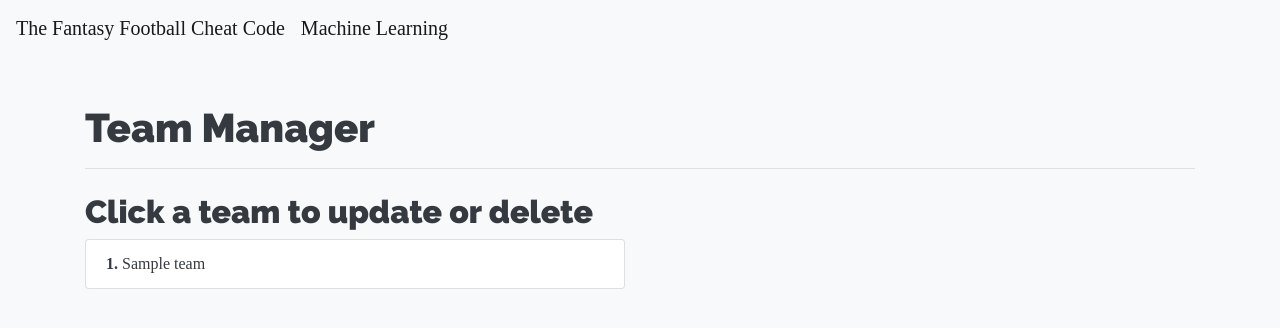
After one commit to aldodagio/fantasyfootball, a Flask app: template templates/team_manager.html in a window 1280 px wide. The commit adds this page. Shown: the top 328 px of the page. Run offline with Flask 3, Linux system fonts and the light colour scheme; the template is opened without the code that fills it: most values are stand-ins (such as "Sample title", 1, 10 or a date in 2020); some libraries are stand-ins or nearby versions; some web fonts are replaced.

Commit message:
code update

```diff
--- a/App.py
+++ b/App.py
@@ -381,6 +381,44 @@ def linear_regression():
 def about_us():
     return render_template('about_us.html')
 
+@app.route('/database_manager')
+def database_manager():
+    return render_template('database_manager.html')
+
+@app.route('/game_manager')
+def game_manager():
+    return render_template('game_manager.html')
+
+@app.route('/passing_manager')
+def passing_manager():
+    return render_template('passing_manager.html')
+
+@app.route('/player_manager')
+def player_manager():
+    return render_template('player_manager.html')
+
+@app.route('/receiving_manager')
+def receiving_manager():
+    return render_template('receiving_manager.html')
+
+@app.route('/rushing_manager')
+def rushing_manager():
+    return render_template('rushing_manager.html')
+
+@app.route('/season_manager')
+def season_manager():
+    return render_template('season_manager.html')
+
+@app.route('/stats_manager')
+def stats_manager():
+    return render_template('stats_manager.html')
+
+@app.route('/team_manager')
+def team_manager():
+    connection = Connection()
+    teams = connection.select_teams()
+    return render_template('team_manager.html', teams=teams)
+
 @app.route('/draft_day_tool')
 def draft_day_tool():
     connection = Connection()
--- a/Scraper.py
+++ b/Scraper.py
@@ -14,7 +14,8 @@ class Scraper:
         self.url = "https://www.footballdb.com/fantasy-football/index.html?pos=" + pos + "&yr=" + str(
             year) + "&wk=" + str(week) + "&key=" + str(key)
         self.headers = {
-            "User-Agent": "Mozilla/5.0 (Windows NT 10.0; Win64; x64) AppleWebKit/537.36 (KHTML, like Gecko) Chrome/88.0.4324.182 Safari/537.36"}
+            "User-Agent": "Mozilla/5.0 (Windows NT 10.0; Win64; x64) AppleWebKit/537.36 (KHTML, like Gecko) Chrome/88.0.4324.182 Safari/537.36"
+        }
 
     def setYear(self, year):
         self.year = year
@@ -60,7 +61,7 @@ class Scraper:
             # Parse the HTML content
             soup = BeautifulSoup(response.text, 'html.parser')
             # Find the table with the desired data
-            table = soup.find('table', {'class': 'statistics scrollable'})
+            table = soup.find('table', {'class': 'statistics scrollable scrollable-fixed'})
             if table:
                 # Create a CSV file for writing
                 with open('C:/Users/aldod/PycharmProjects/fantasyfootball/data/raw_data/' + str(
--- a/templates/index.html
+++ b/templates/index.html
@@ -27,6 +27,11 @@
         <span class="navbar-toggler-icon"></span>
     </button>
     <a class="navbar-brand" href="/draft_day_tool">Draft Day Tool</a>
+    <button class="navbar-toggler" type="button" data-toggle="collapse" data-target="#navbarNavDropdown"
+            aria-controls="navbarNavDropdown" aria-expanded="false" aria-label="Toggle navigation">
+        <span class="navbar-toggler-icon"></span>
+    </button>
+    <a class="navbar-brand" href="/database_manager">Database Manager</a>
     <button class="navbar-toggler" type="button" data-toggle="collapse" data-target="#navbarNavDropdown"
             aria-controls="navbarNavDropdown" aria-expanded="false" aria-label="Toggle navigation">
         <span class="navbar-toggler-icon"></span>
--- /dev/null
+++ b/templates/team_manager.html
@@ -0,0 +1,46 @@
+<!DOCTYPE html>
+<html lang="en">
+<head>
+    <meta charset="UTF-8">
+    <meta name="viewport" content="width=device-width, initial-scale=1.0">
+    <title>Player Search Results</title>
+    <link rel="stylesheet" href="https://maxcdn.bootstrapcdn.com/bootstrap/4.0.0/css/bootstrap.min.css">
+    <link rel="stylesheet" type="text/css" href="{{ url_for('static',filename='styles/prediction_view.css') }}">
+    <link rel="stylesheet" type="text/css" href="{{ url_for('static',filename='styles/global.css') }}">
+    <script src="https://cdnjs.cloudflare.com/ajax/libs/html2pdf.js/0.10.1/html2pdf.bundle.min.js"></script>
+</head>
+<body>
+<!-- Header/Navbar -->
+<nav class="navbar navbar-expand-lg navbar-light bg-light">
+    <a class="navbar-brand" href="/">The Fantasy Football Cheat Code</a>
+    <button class="navbar-toggler" type="button" data-toggle="collapse" data-target="#navbarNavDropdown"
+            aria-controls="navbarNavDropdown" aria-expanded="false" aria-label="Toggle navigation">
+        <span class="navbar-toggler-icon"></span>
+    </button>
+    <a class="navbar-brand" href="../linear_regression">Machine Learning</a>
+    <button class="navbar-toggler" type="button" data-toggle="collapse" data-target="#navbarNavDropdown"
+            aria-controls="navbarNavDropdown" aria-expanded="false" aria-label="Toggle navigation">
+        <span class="navbar-toggler-icon"></span>
+    </button>
+</nav>
+<div class="container mt-5">
+    <h1>Team Manager</h1>
+    <hr>
+    <!-- Player Search Results -->
+    <div class="mt-4 row">
+        <div class="col-md-6">
+            <h2>Click a team to update or delete</h2>
+            <ul class="list-group">
+                {% for t in teams %}
+                <li class="list-group-item">
+                    <strong>{{ loop.index }}.</strong> {{ t.name }}
+                    <br>
+                </li>
+                {% endfor %}
+            </ul>
+        </div>
+    </div>
+
+</div>
+</body>
+</html>
```
Also changed, not shown: Cleaner.py (+15 -1 lines), main.py (+48 -152 lines), nfl/Game.py (+24 -0 lines), nfl/Player.py (+20 -0 lines), nfl/Stats.py (+74 -0 lines), nfl/Team.py (+14 -2 lines), templates/database_manager.html (added, +25 -0 lines), README.md (added), templates/game_manager.html (added), templates/passing_manager.html (added), templates/player_manager.html (added), templates/receiving_manager.html (added), templates/rushing_manager.html (added), templates/season_manager.html (added), 1 more files.
